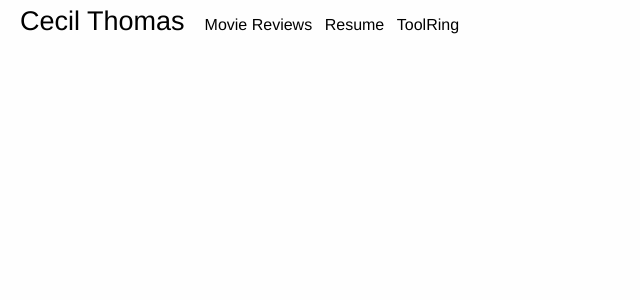
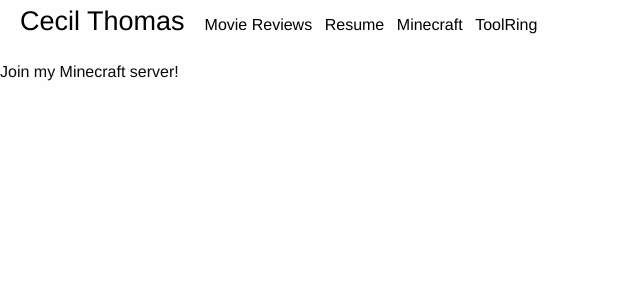
Before and after one commit to kitsune21/Cecil, a React (Create React App) app: page /minecraft in a window 1280 px wide. Shown: the top 300 px of the page, without its empty margins (0-640 px from the left). Built offline with nearby package versions, Linux system fonts and the light colour scheme.

Commit message:
added minecraft tab

```diff
--- a/src/App.js
+++ b/src/App.js
@@ -9,8 +9,8 @@ import MovieReview from './Home/Movie/MovieReview';
 import BucketList from './Home/BucketList/BucketList';
 import GasTracker from './Tools/GasTracker/GasTracker';
 import Admin from './Home/Admin/Admin';
-import Ac from './AC-App/AcApp';
 import AdminMovieReview from './Home/Admin/AdminMovieReview';
+import Minecraft from './Home/Minecraft/Minecraft';
 
 
 function App() {
@@ -27,7 +27,7 @@ function App() {
         <Route exact path='/gas_tracker' component={GasTracker} />
         <Route exact path='/____admin' component={Admin} />
         <Route exact path='/____admin/movie' component={AdminMovieReview} />
-        <Route exact path='/ac-app' component={Ac} />
+        <Route exact path='/minecraft' component={Minecraft} />
       </Switch>
     </div>
   );
--- a/src/Home/Menu.js
+++ b/src/Home/Menu.js
@@ -14,6 +14,7 @@ class MenuBar extends Component {
           <li id='menuItem'><Link to='/resume'>Resume</Link></li>
           {/* <li id='menuItem'><a href='/gas_tracker'>Gas Tracker</a></li> */}
           {/* <li id='menuItem'><a href='/blog'>Blog</a></li> */}
+          <li id='menuItem'><Link to='/minecraft'>Minecraft</Link></li>
           <li id='menuItem'><a href='http://toolring.cecil-thomas.com' rel='external' target='__blank'>ToolRing</a></li>
         </ul>
       </div>
--- /dev/null
+++ b/src/Home/Minecraft/Minecraft.js
@@ -0,0 +1,10 @@
+import React from 'react';
+
+function Minecraft () {
+
+    return(
+        <p>Join my Minecraft server!</p>
+    )
+}
+
+export default Minecraft;
--- a/src/Home/Movie/MovieReview.js
+++ b/src/Home/Movie/MovieReview.js
@@ -125,7 +125,7 @@ class MovieReview extends Component {
     return(
       <div>
         <h2>Movie Reviews by Cecil:</h2>
-        <Accordion defaultActiveKey="0" style={{width: "20%"}}>
+        <Accordion defaultActiveKey="1" style={{width: "20%"}}>
           <Card>
             <Accordion.Toggle eventKey="0">Filters</Accordion.Toggle>
             <Accordion.Collapse eventKey="0">
@@ -150,7 +150,9 @@ class MovieReview extends Component {
                 </OverlayTrigger>
                 <p>Reverse the order <input onChange={this.handleToggleLeastChange} checked={this.state.toggleLeast} type='checkbox'></input></p>
                 <p>{this.state.spoilerFree ? "Don't show spoilers" : "Show spoilers"}  <input checked={this.state.spoilerFree} onChange={this.handleSpoilerChange} type='checkbox'></input></p>
+                <p>Disclaimer! Cecil Rank is just my opinion on how enjoyable a movie is. It is very not scientific. It doesn't correlate with the ranking on the various categories.</p>
               </Card.Body>
+
             </Accordion.Collapse>
           </Card>
         </Accordion>
```
